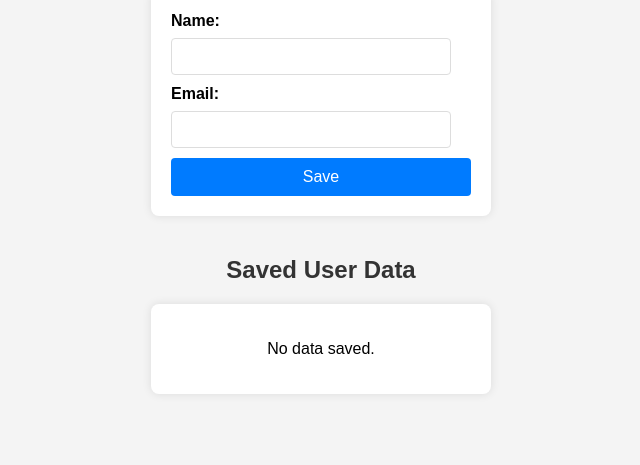
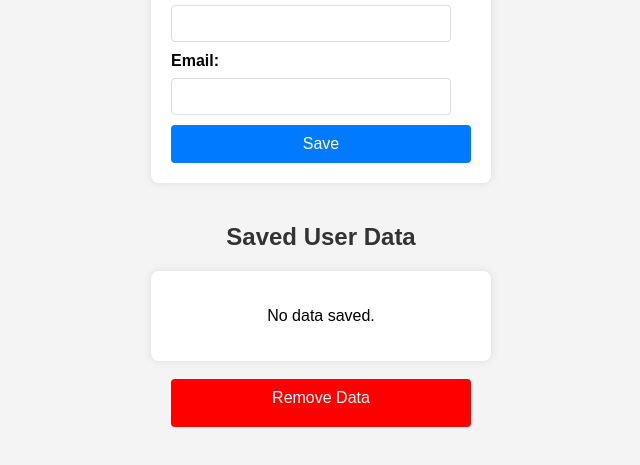
Before and after one commit to yashksaini-coder/Javascript-30Days, a website: page Day20/Activity-2/index.html in a window 1280 px wide. Shown: the part 247-712 px from the top of the page, without its empty margins (319-959 px from the left). Drawn offline with Linux system fonts and the light colour scheme.

```diff
--- a/Day20/Activity-2/index.html
+++ b/Day20/Activity-2/index.html
@@ -68,6 +68,16 @@
             width: 300px;
             text-align: center;
         }
+        #removeData {
+            background-color: #ff0000;
+            color: #fff;
+            border: none;
+            padding: 10px 15px 20px 15px;
+            border-radius: 4px;
+            cursor: pointer;
+            width: 300px;
+            font-size: 16px;
+        }
     </style>
 </head>
 <body>
@@ -82,6 +92,8 @@
 
     <h2>Saved User Data</h2>
     <div id="savedData"></div>
+    <br>
+    <button id="removeData">Remove Data</button>
 
     <script src="script.js"></script>
 </body>
--- a/Day20/Activity-2/script.js
+++ b/Day20/Activity-2/script.js
@@ -24,6 +24,7 @@
 
     displaySavedData();
 });
+
 // Task 4: Write a script to remove an item from localStorage. Log the localStorage content before and after removal.
 
     function removeItemFromLocalStorage(key) {
@@ -36,7 +37,7 @@
         console.log(localStorage.getItem(key));
     }
 
-    document.getElementById('removeButton').addEventListener('click', () => {
+    document.getElementById('removeData').addEventListener('click', () => {
         removeItemFromLocalStorage('userData');
         displaySavedData(); // Update the displayed data after removal
     });
```
Lines whose indentation alone changed are shown as unchanged.
